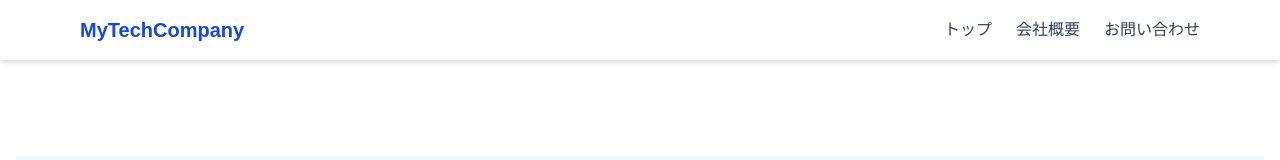
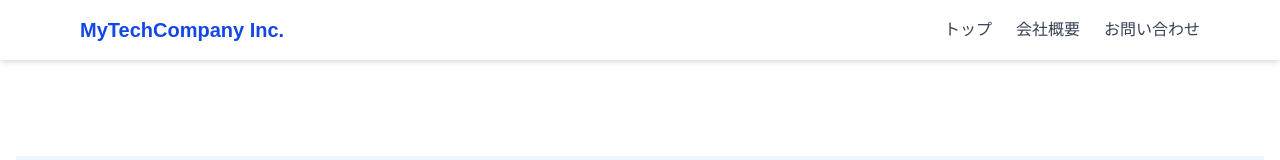
Before and after one commit to YusukeOhno16/my-company-site, a Next.js app: page / in a window 1280 px wide. Shown: the top 160 px of the page. Built offline with nearby package versions, Linux system fonts and the light colour scheme.

Commit message:
Update company name in header to include 'Inc.'
Co-Authored-By: YusukeOhno／大野雄亮／GORI16 <ohnoyusuke16@icloud.com>

```diff
--- a/src/components/Header.tsx
+++ b/src/components/Header.tsx
@@ -14,7 +14,7 @@ export default function Header() {
 
         {/* 左側：ロゴまたは会社名 */}
         <div className="text-xl font-bold text-blue-700">
-          <Link href="/">MyTechCompany</Link>
+          <Link href="/">MyTechCompany Inc.</Link>
         </div>
 
         {/* PC表示：ナビゲーション（md以上で表示） */}
```
